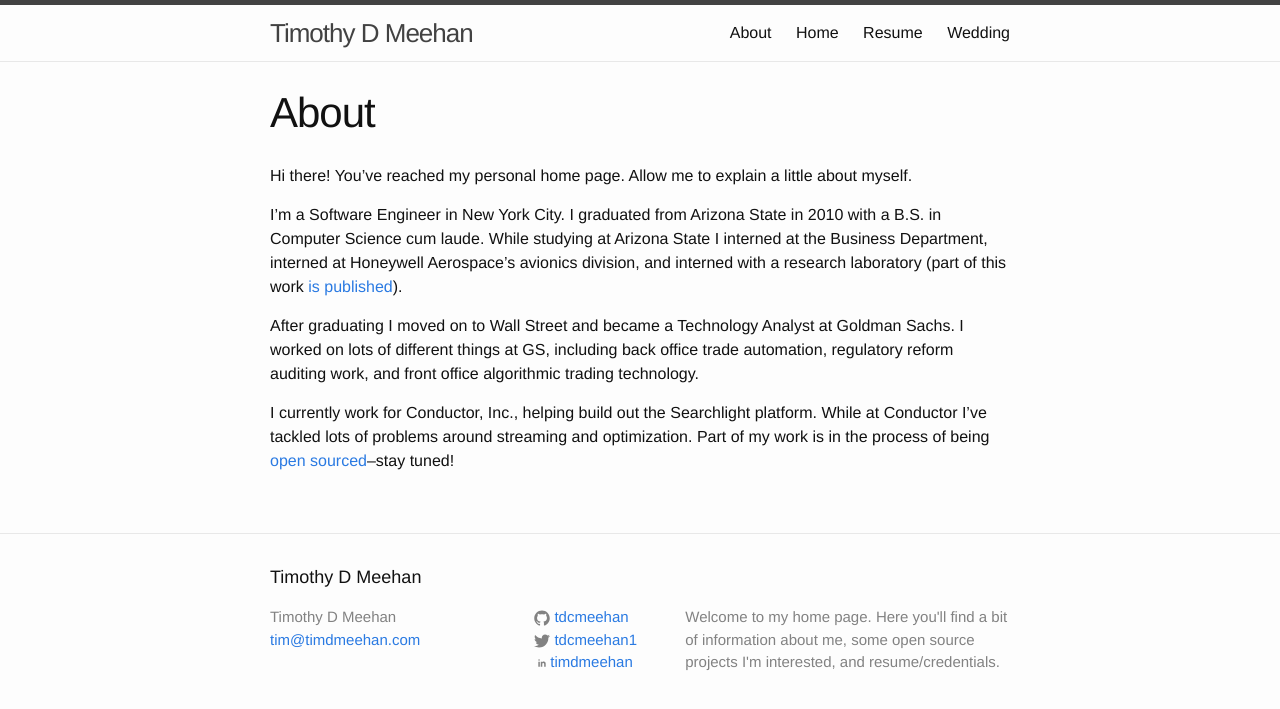
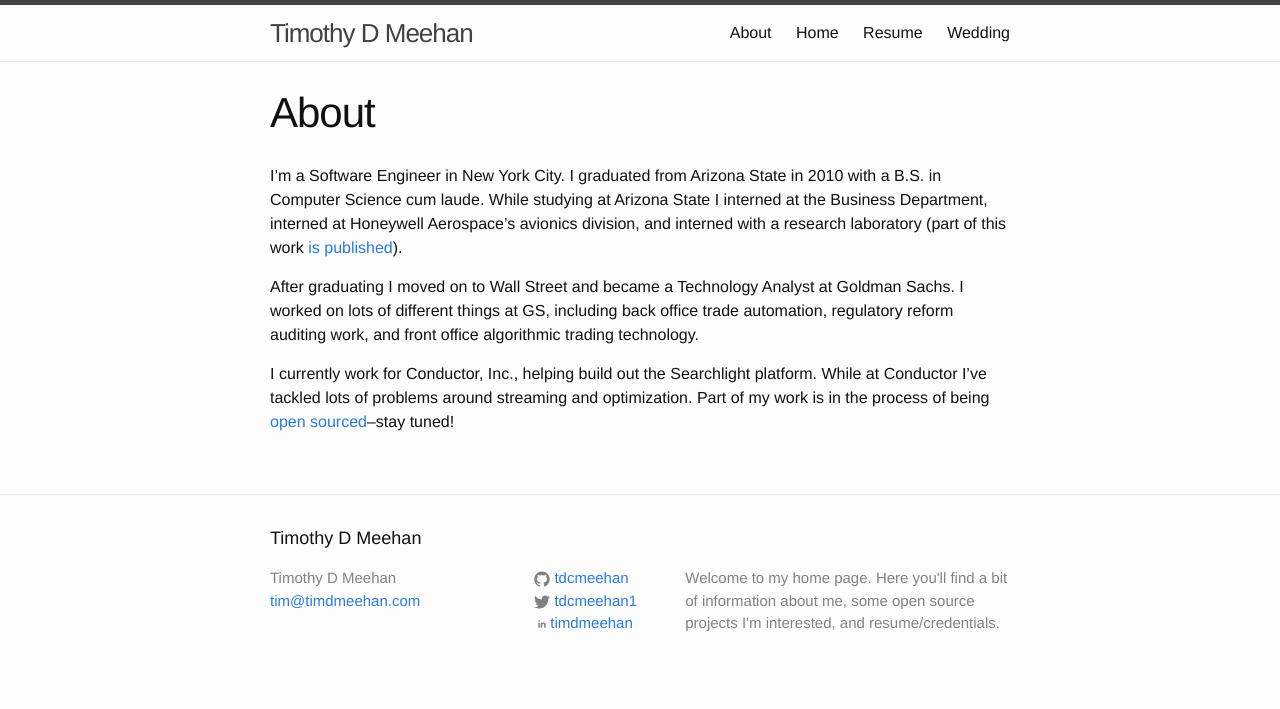
Before and after one commit to tdcmeehan/tdcmeehan.github.io, a Jekyll site: the page built from about.md, in a window 1280 px wide. Shown: the top 709 px of the page. Built offline with Jekyll 4.4.1, drawn with Linux system fonts in a browser that asks for light colours.

Commit message:
Small change to about

```diff
--- a/about.md
+++ b/about.md
@@ -4,8 +4,6 @@ title: About
 permalink: /about/
 ---
 
-Hi there!  You've reached my personal home page.  Allow me to explain a little about myself.
-
 I'm a Software Engineer in New York City.  I graduated from Arizona State in 2010 with a B.S. in Computer Science cum laude.  While studying at Arizona State I interned at the Business Department, interned at Honeywell Aerospace's avionics division, and interned with a research laboratory (part of this work [is published](http://www.public.asu.edu/~ychen127/pvldb10_xsact.pdf)).
 
 After graduating I moved on to Wall Street and became a Technology Analyst at Goldman Sachs.  I worked on lots of different things at GS, including back office trade automation, regulatory reform auditing work, and front office algorithmic trading technology.
```
